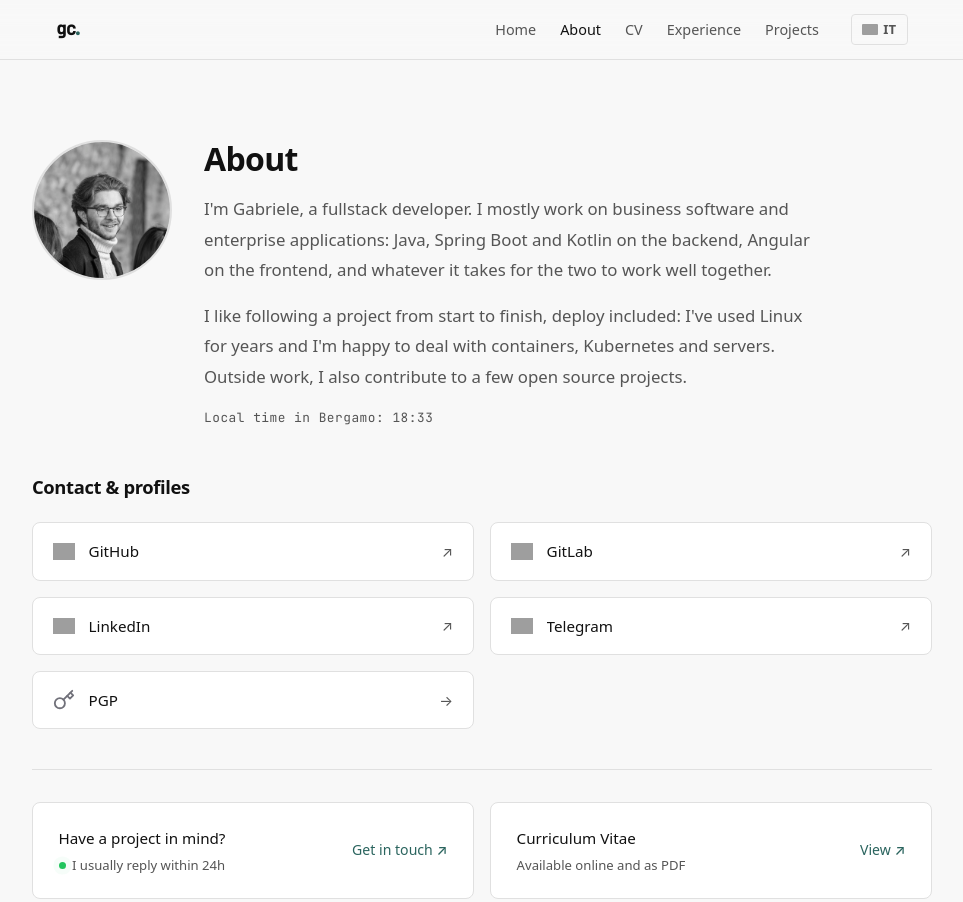
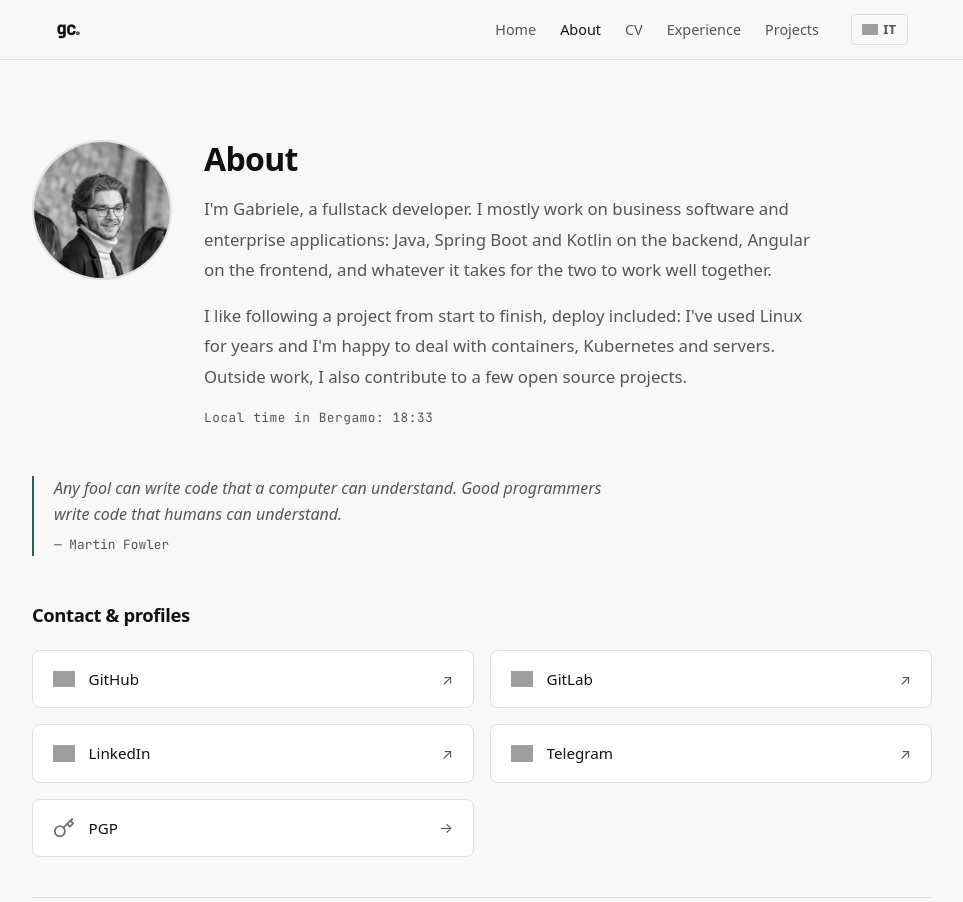
Before and after one commit to gabrielecabrini/portfolio, an Astro site: page /en/about in a window 1280 px wide. Shown: the top 902 px of the page, without its empty margins (158-1121 px from the left). Built offline with nearby package versions, Linux system fonts and the light colour scheme; Astro itself is replaced by a stand-in of ours; grey boxes are pictures that could not be loaded.

Commit message:
feat(about): add martin fowler cite

```diff
--- a/src/pages/[...lang]/about.astro
+++ b/src/pages/[...lang]/about.astro
@@ -31,6 +31,14 @@ const links = [...SOCIAL_LINKS, { ...PGP_LINK, href: localePath(lang, PGP_LINK.h
           )}
         </div>
       </div>
+
+      <blockquote class="quote">
+        <p>
+          Any fool can write code that a computer can understand. Good programmers write code that
+          humans can understand.
+        </p>
+        <cite>— Martin Fowler</cite>
+      </blockquote>
 
       <div class="section-header links-section-header">
         <h2>{t(lang, 'about.links.title')}</h2>
@@ -146,6 +154,22 @@ const links = [...SOCIAL_LINKS, { ...PGP_LINK, href: localePath(lang, PGP_LINK.h
   .section-header h2 {
     color: var(--text);
     font-size: 1.15rem;
+  }
+
+  .quote {
+    margin-top: 3rem;
+    padding-left: 1.25rem;
+    border-left: 2px solid var(--accent);
+    color: var(--muted);
+    font-style: italic;
+  }
+
+  .quote cite {
+    display: block;
+    margin-top: 0.5rem;
+    font-family: var(--font-mono);
+    font-size: 0.8rem;
+    font-style: normal;
   }
 
   .links-section-header {
```
